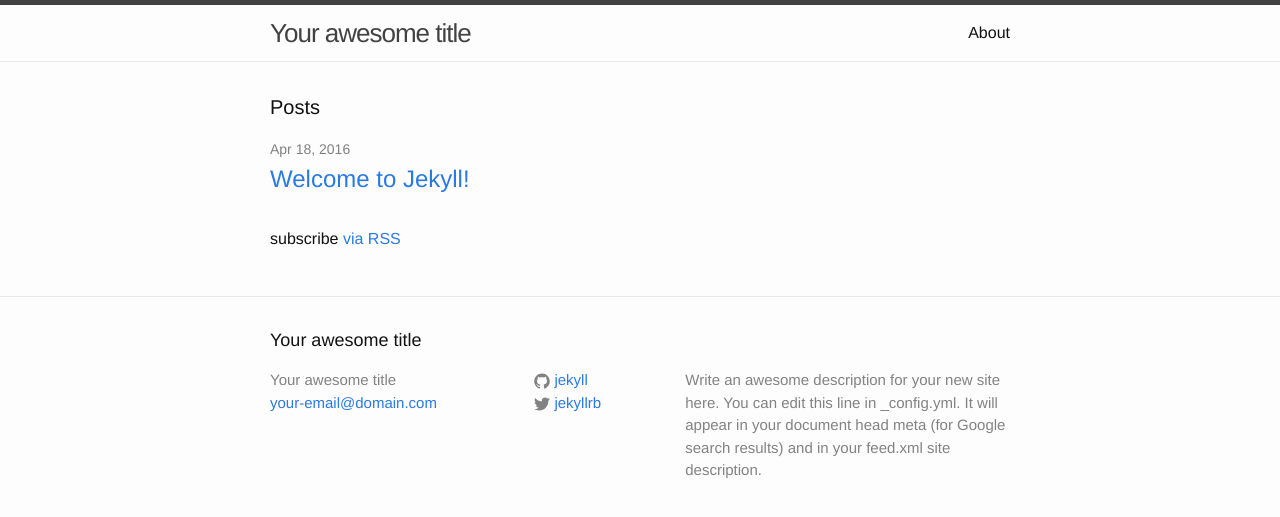
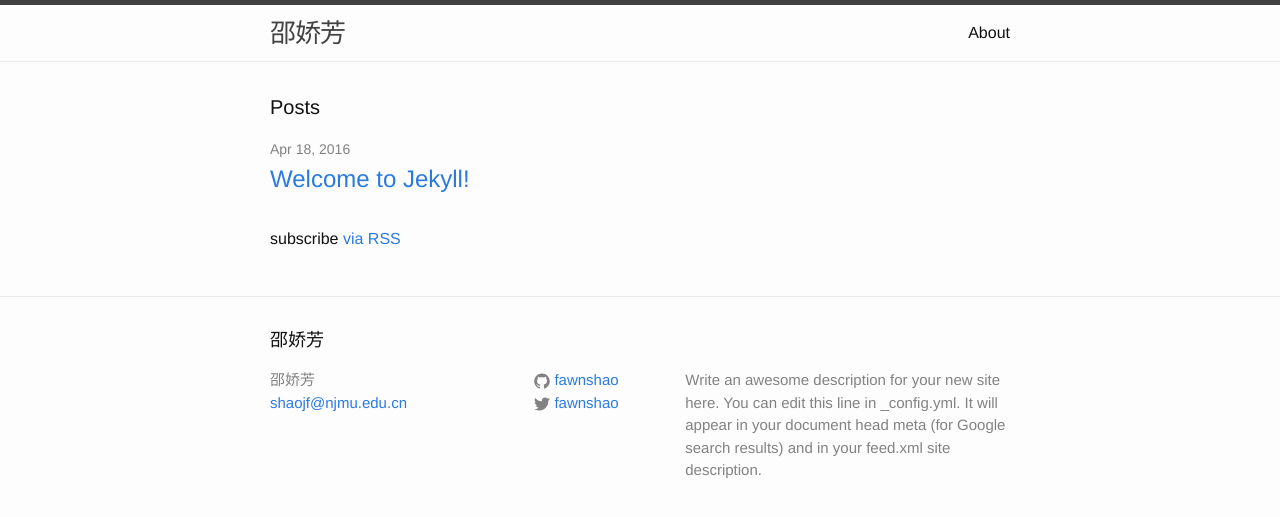
Before and after one commit to fawnshao/fawnshao.github.io, a Jekyll site: the page built from index.html, in a window 1280 px wide. Shown: the top 517 px of the page. Built offline with Jekyll 4.4.1, drawn with Linux system fonts in a browser that asks for light colours.

Commit message:
test
config

```diff
--- a/_config.yml
+++ b/_config.yml
@@ -6,16 +6,16 @@
 # 'jekyll serve'. If you change this file, please restart the server process.
 
 # Site settings
-title: Your awesome title
-email: your-email@domain.com
+title: 邵娇芳
+email: shaojf@njmu.edu.cn
 description: > # this means to ignore newlines until "baseurl:"
   Write an awesome description for your new site here. You can edit this
   line in _config.yml. It will appear in your document head meta (for
   Google search results) and in your feed.xml site description.
 baseurl: "" # the subpath of your site, e.g. /blog
 url: "http://yourdomain.com" # the base hostname & protocol for your site
-twitter_username: jekyllrb
-github_username:  jekyll
+twitter_username: fawnshao
+github_username:  fawnshao
 
 # Build settings
 markdown: kramdown
```
